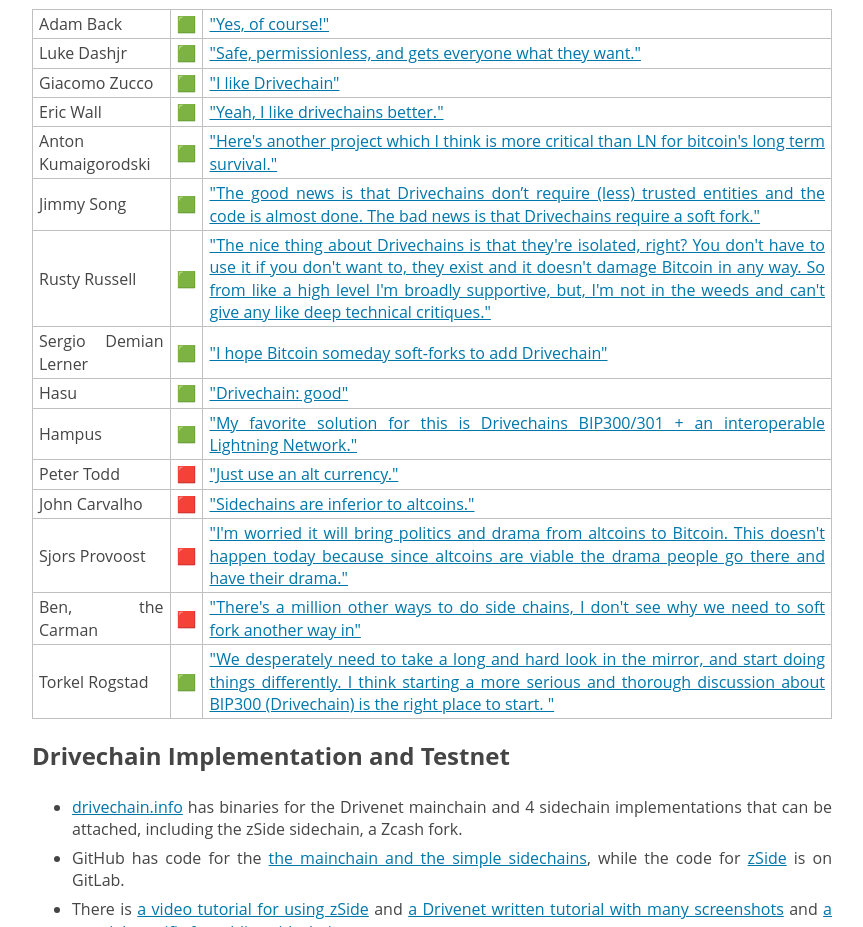
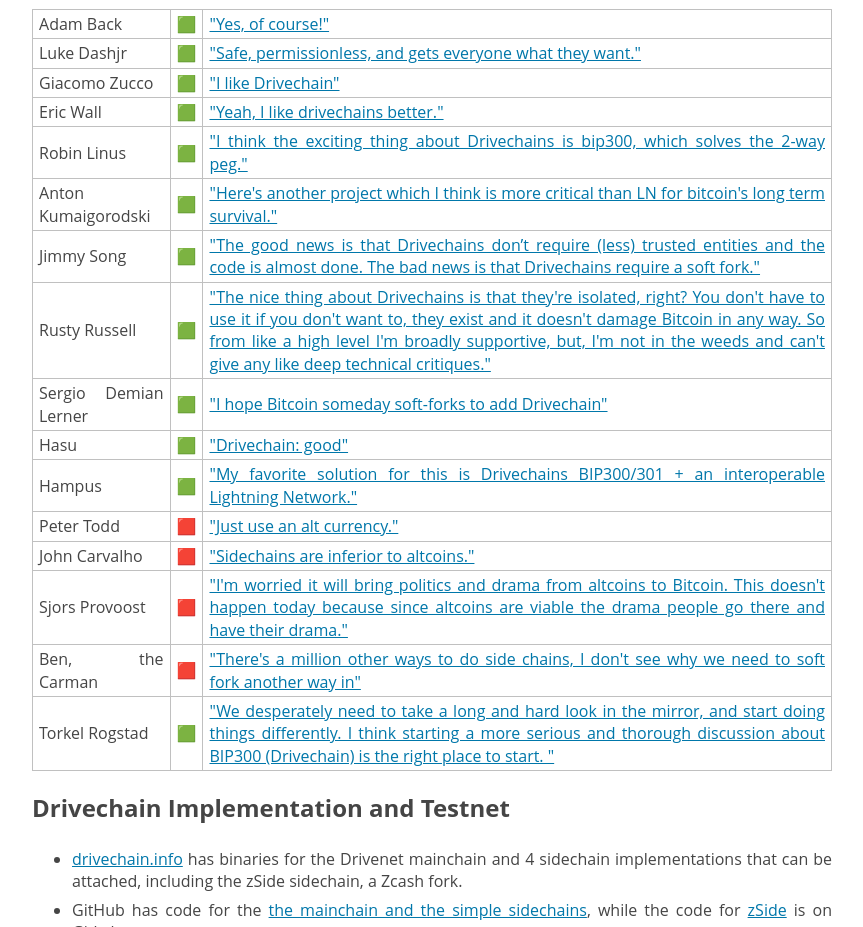
Before and after one commit to fiatjaf/drivechain.xyz, a plain HTML site: page index.html in a window 1280 px wide. Shown: the part 2700-3627 px from the top of the page, without its empty margins (208-1071 px from the left). Drawn offline with Linux system fonts and the light colour scheme.

Commit message:
added robin linus.

```diff
--- a/index.html
+++ b/index.html
@@ -289,6 +289,16 @@ From the combination of
     </td>
   </tr>
   <tr>
+    <td>Robin Linus</td>
+    <td>🟩</td>
+    <td>
+      <a href="https://t.me/spacechains/29021"
+        >"I think the exciting thing about Drivechains is bip300, which solves
+        the 2-way peg."</a
+      >
+    </td>
+  </tr>
+  <tr>
     <td>Anton Kumaigorodski</td>
     <td>🟩</td>
     <td>
@@ -347,7 +357,8 @@ From the combination of
     <td>🟩</td>
     <td>
       <a href="https://twitter.com/hampus_s/status/1628144388244377600"
-        >"My favorite solution for this is Drivechains BIP300/301 + an interoperable Lightning Network."</a
+        >"My favorite solution for this is Drivechains BIP300/301 + an
+        interoperable Lightning Network."</a
       >
     </td>
   </tr>
```
